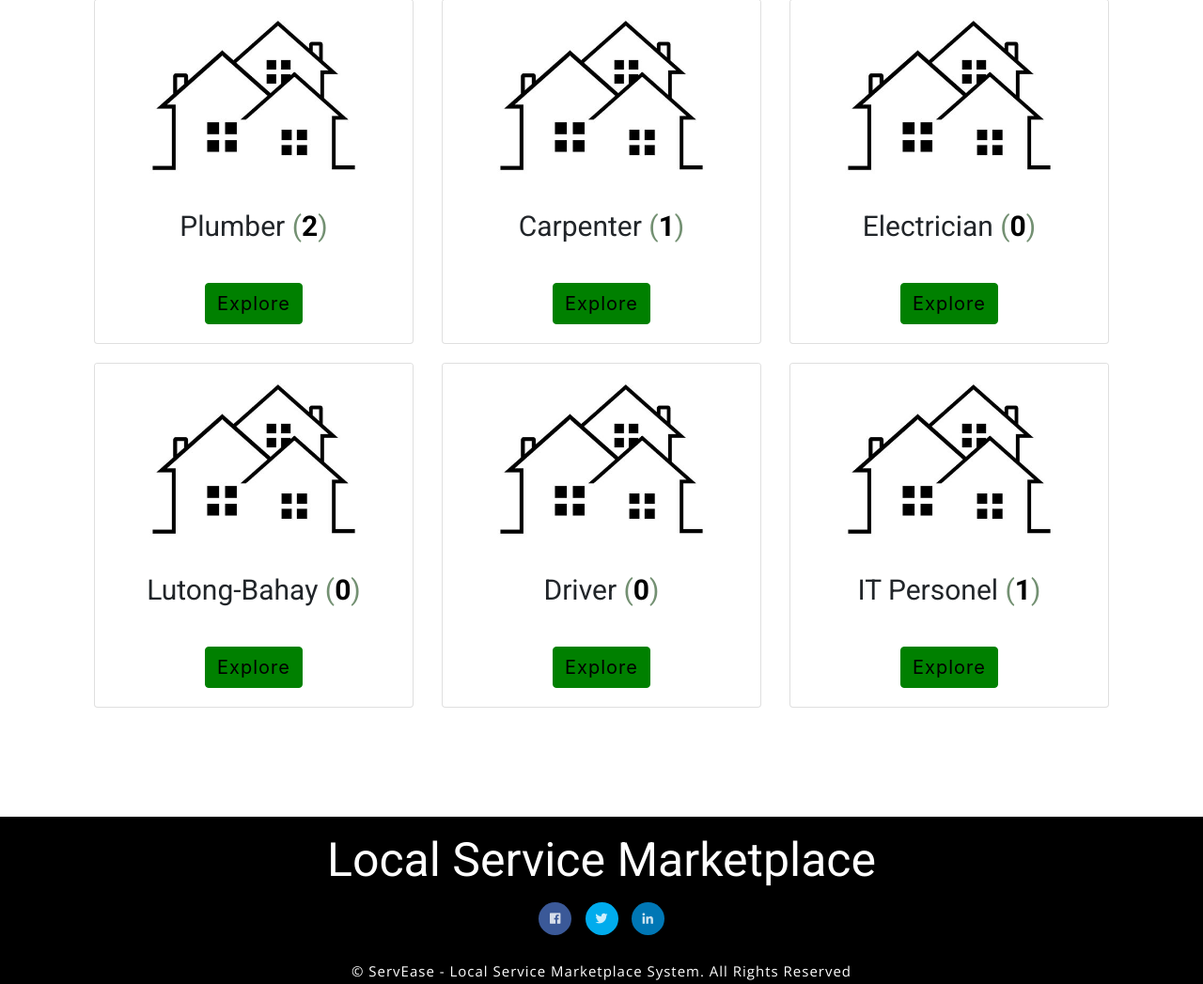
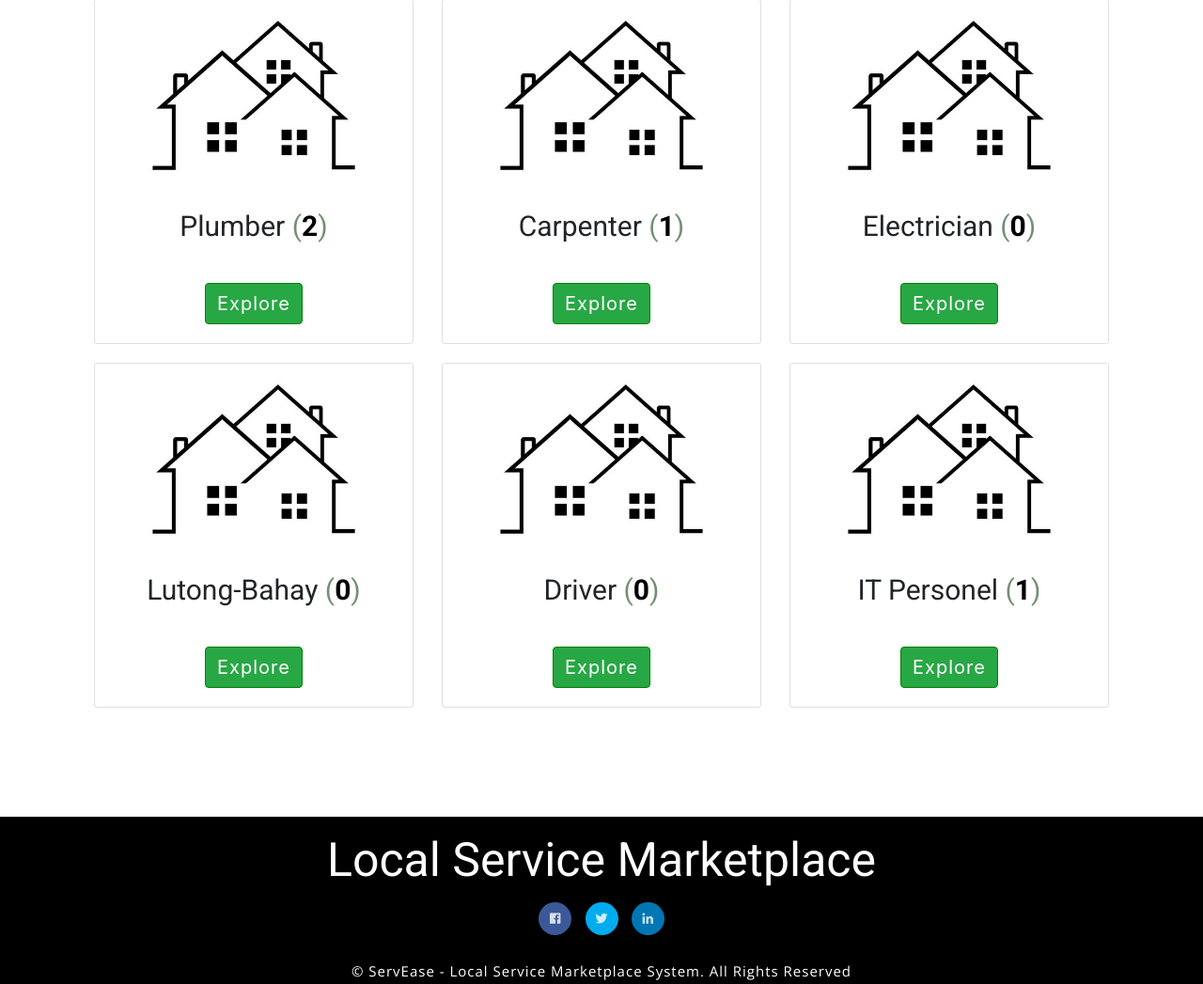
Before and after one commit to Gyyaaannnn/ServEase, a Django app: page / in a window 1280 px wide. Shown: the part 769-1816 px from the top of the page at 94% size. Run offline with Django 5.2, Linux system fonts and the light colour scheme; data comes from the database, SQL or seed files in the repository; some libraries are stand-ins or nearby versions.

Commit message:
button color changes

```diff
--- a/home_service/static/css/style.css
+++ b/home_service/static/css/style.css
@@ -784,6 +784,8 @@
     text-align: center;
 }
 a.btn.btn-primary {
+    color: #fff;
+    background-color: #28a745;
     margin-top: 30px;
 
 }
@@ -1251,8 +1253,7 @@
     margin: 50px 0px 0px;
 }
 .btn-primary:hover {
-    color: black;
-    background-color:green;
+    color: #fff;
     border-color: transparent;
 }
 .w3l_abtdwn p {
@@ -1713,7 +1714,7 @@
 	line-height:1.8em;
 }
 .btn-primary {
-    color: black;
+    color: #fff;
     background-color: green;
     border-color: green;
     font-size: 20px;
--- a/home_service/templates/user_home.html
+++ b/home_service/templates/user_home.html
@@ -25,6 +25,6 @@
 <h3 class="mb-lg-4 mb-md-3 mb-sm-2 mb-2">ServEase</h3>
 <iframe style="height:0">
 </iframe>
-<img src="{% static 'images/home4.jpg' %}" style="width:100%;height:500px">
+<img src="{% static '' %}" style="width:100%;height:500px">
 </section>
 {% endblock %}
```
